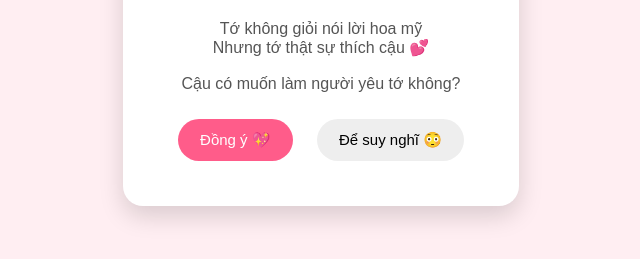
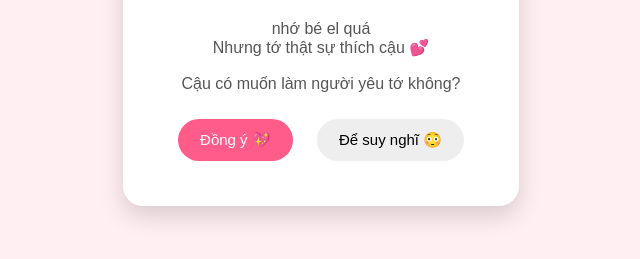
Before and after one commit to julianahs/hungs.github.io, a plain HTML site: page index.html in a window 1280 px wide. Shown: the part 345-604 px from the top of the page, without its empty margins (319-959 px from the left). Drawn offline with Linux system fonts and the light colour scheme.

Commit message:
Update index.html

```diff
--- a/index.html
+++ b/index.html
@@ -63,7 +63,7 @@
 <div class="box">
   <h1>💗 Này…</h1>
   <p>
-    Tớ không giỏi nói lời hoa mỹ<br>
+    nhớ bé el quá <br>
     Nhưng tớ thật sự thích cậu 💕<br><br>
     Cậu có muốn làm người yêu tớ không?
   </p>
```
